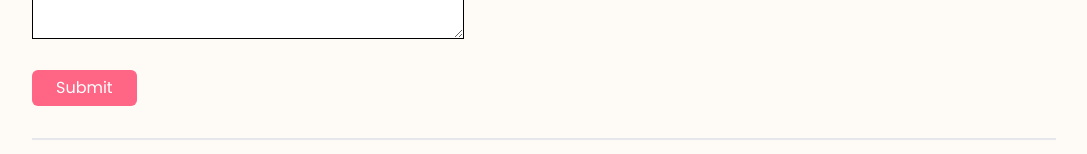
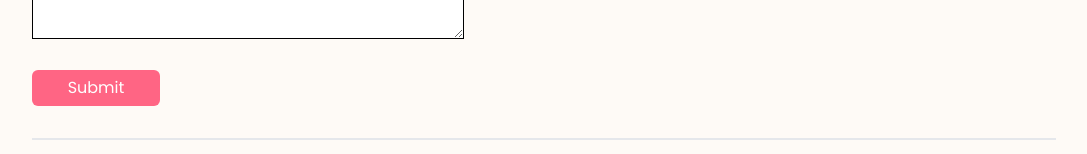
Before and after one commit to OthmanAhmed7/portfolio_v1, a Next.js app: page / in a window 1280 px wide. Shown: the part 3705-3859 px from the top of the page, without its empty margins (96-1183 px from the left). Built offline with nearby package versions, Linux system fonts and the light colour scheme.

Commit message:
Add files via upload

```diff
--- a/app/components/small/Form.tsx
+++ b/app/components/small/Form.tsx
@@ -48,7 +48,9 @@ const Form = () => {
             className="border border-black w-[27rem] h-[12rem]"
           ></textarea>
         </div>
-        <Button name="Submit" />
+        <button className="w-[8rem] rounded-md py-[6px] bg-main-color text-white">
+          Submit
+        </button>
       </form>
     </section>
   );
```
